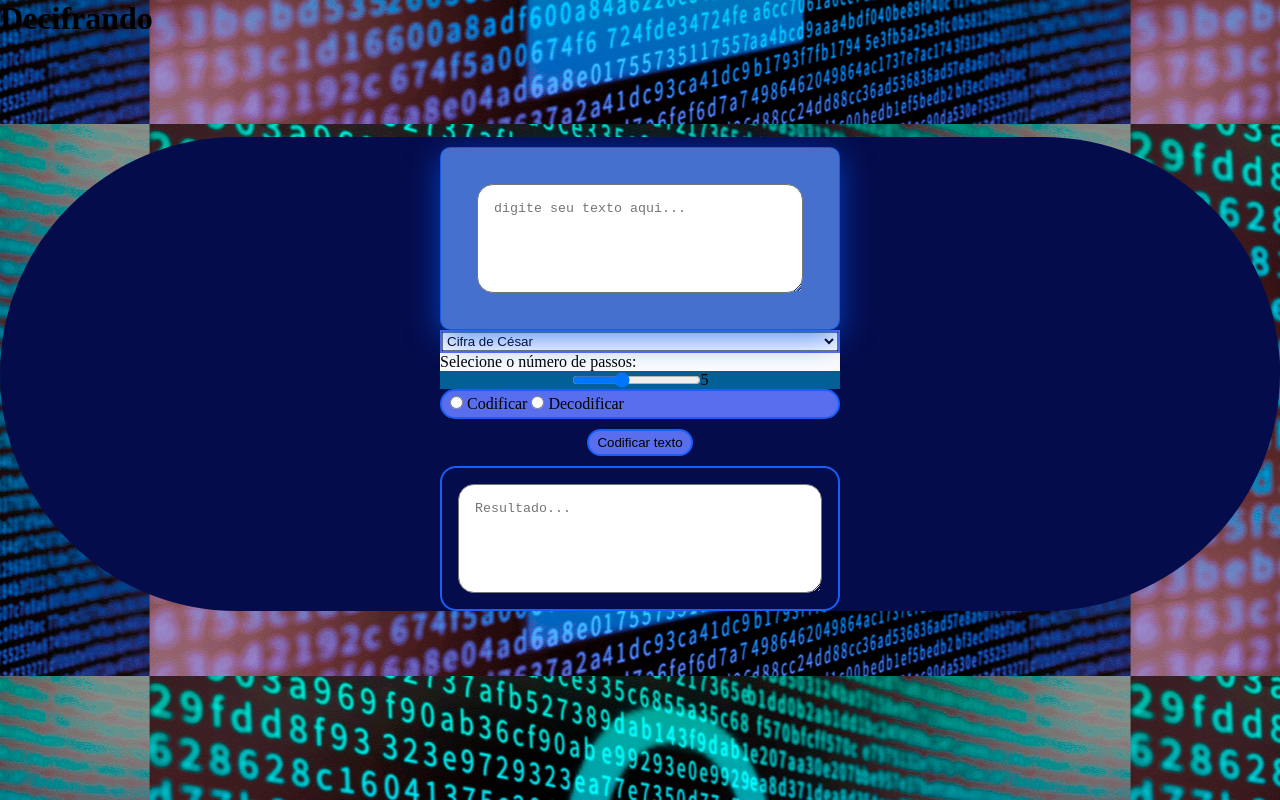
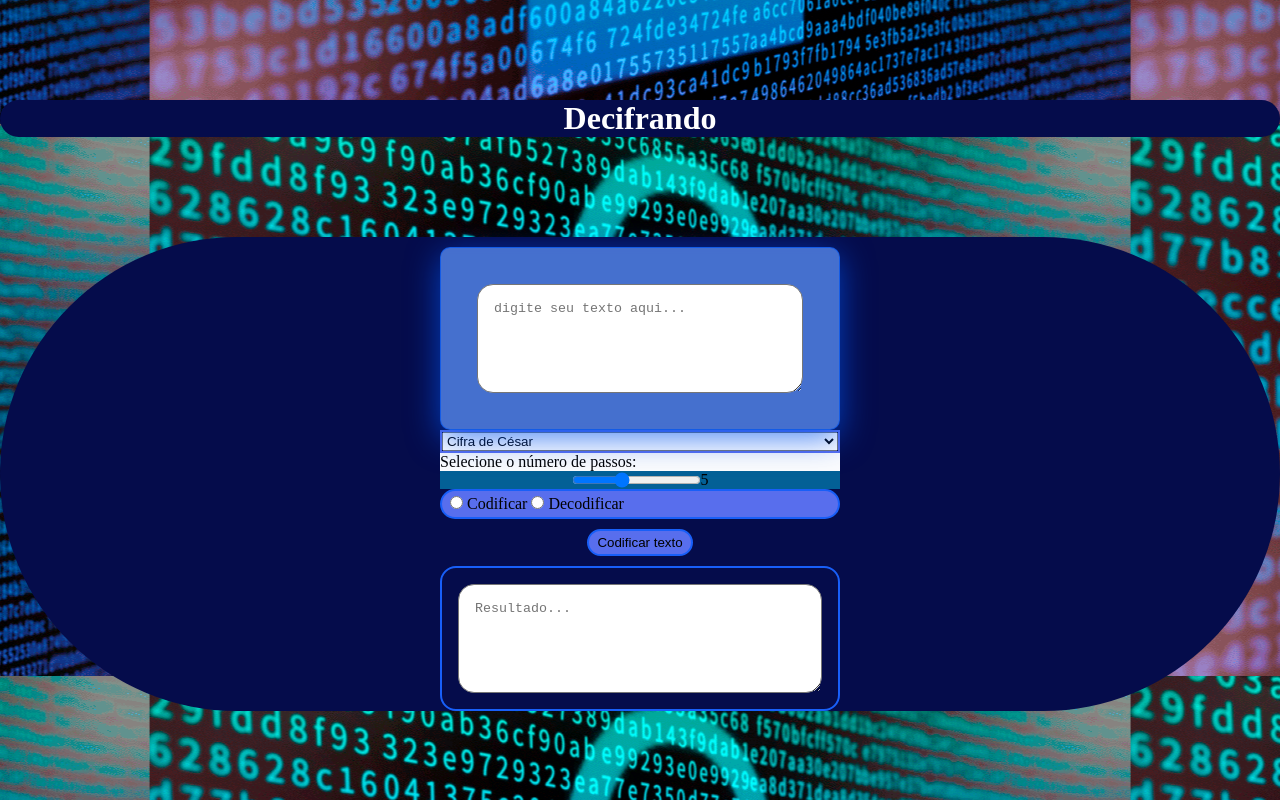
Before and after one commit to JulianePrado/ProjetoCifraDeCesar, a plain HTML site: page index.html in a window 1280 px wide. Drawn offline with Linux system fonts and the light colour scheme.

Commit message:
Update style.css
Ajuste do h1

```diff
--- a/css/style.css
+++ b/css/style.css
@@ -1,3 +1,18 @@
+h1{
+    color: white;
+    background-color: rgb(5, 12, 75);
+    display: grid;
+    width: 100%;
+    display: flex;
+    justify-content: center;
+    align-items: center;
+    display:grid;
+    background-color: rgb(5, 12, 75);
+    border-radius: 10px;
+    margin-top: 100px;
+    border-radius: 1000px;
+
+}
 *{
     margin: 0;
     padding: 0;
```
